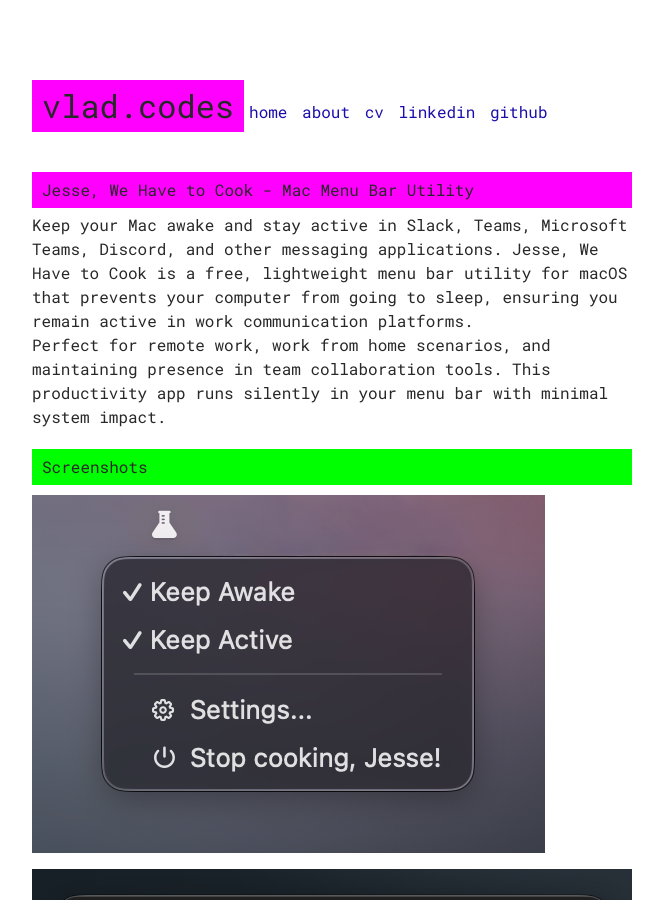
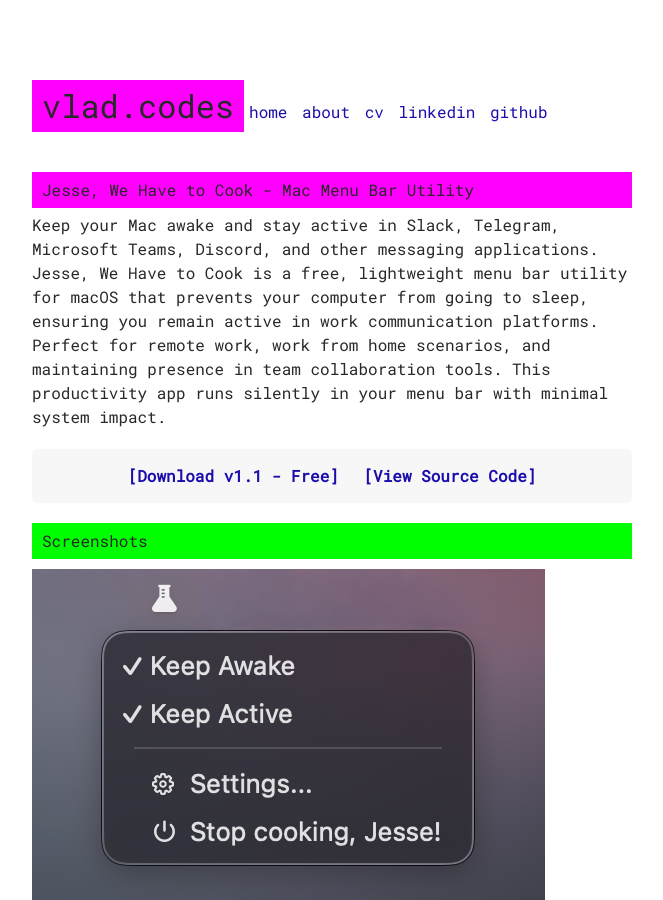
Before and after one commit to vshvedov/vladcodes, a Jekyll site: the page built from jessewehavetocook.html, in a window 1280 px wide and 900 px high. Shown: the whole window, without its empty margins (308-971 px from the left). Built offline with Jekyll 4.4.1, drawn with Linux system fonts in a browser that asks for light colours.

Commit message:
Update description in jessewehavetocook.html to include Telegram; add download and source code links for version 1.1

```diff
--- a/jessewehavetocook.html
+++ b/jessewehavetocook.html
@@ -21,10 +21,15 @@
   <h1 itemprop="name">Jesse, We Have to Cook - Mac Menu Bar Utility</h1>
 
   <div itemprop="description">
-    <p>Keep your Mac awake and stay active in Slack, Teams, Microsoft Teams, Discord, and other messaging applications. Jesse, We Have to Cook is a <strong>free, lightweight menu bar utility</strong> for macOS that prevents your computer from going to sleep, ensuring you remain active in work communication platforms.</p>
+    <p>Keep your Mac awake and stay active in Slack, Telegram, Microsoft Teams, Discord, and other messaging applications. Jesse, We Have to Cook is a <strong>free, lightweight menu bar utility</strong> for macOS that prevents your computer from going to sleep, ensuring you remain active in work communication platforms.</p>
 
     <p>Perfect for <strong>remote work</strong>, <strong>work from home</strong> scenarios, and maintaining presence in team collaboration tools. This <strong>productivity app</strong> runs silently in your menu bar with minimal system impact.</p>
   </div>
+
+  <p style="margin: 20px 0; padding: 15px; background: #f7f7f7; border-radius: 5px; text-align: center;">
+    <a href="https://github.com/vshvedov/JesseWeHaveToCook/releases/download/v1.1/JWHTC-v.1.1.zip" target="_blank" rel="noopener" style="margin-right: 15px; font-weight: bold;">[Download v1.1 - Free]</a>
+    <a href="https://github.com/vshvedov/JesseWeHaveToCook" target="_blank" rel="noopener" style="font-weight: bold;">[View Source Code]</a>
+  </p>
 
   <div style="display: none;" itemprop="operatingSystem">macOS</div>
   <div style="display: none;" itemprop="applicationCategory">Productivity</div>
```
